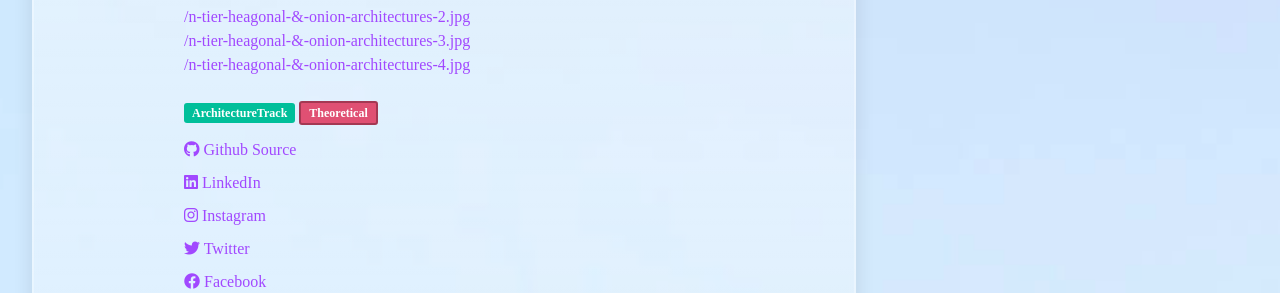
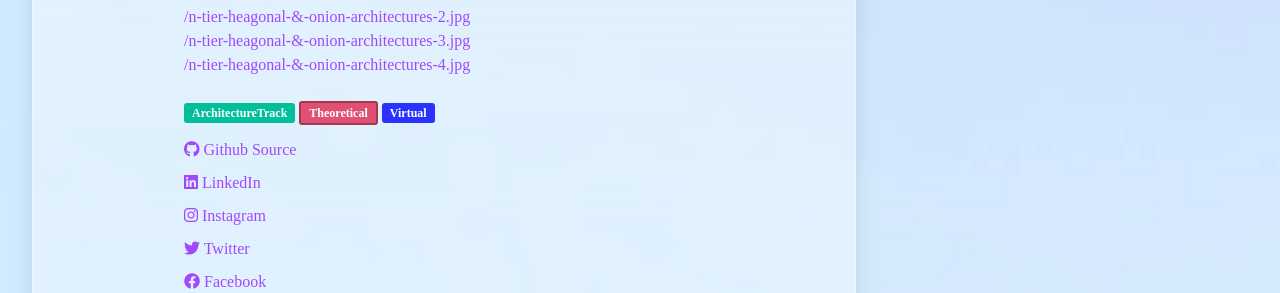
Before and after one commit to itenium-be/Competence-Center, a Jekyll site: the page built from pages/events.html, in a window 1280 px wide and 900 px high, scrolled down 2858 px. Shown: the part 154-447 px from the top of the window. Built offline with Jekyll 4.4.1, drawn with Linux system fonts in a browser that asks for light colours; some web fonts are replaced; some of the changed text lies outside the part shown.

Commit message:
event details: add virtual / on-site badge

```diff
--- a/_includes/events/event-details.html
+++ b/_includes/events/event-details.html
@@ -43,6 +43,7 @@
       {% if event.level and event.level != "Introduction" %}
          <span class="badge badge-level {{ event.level }}">{{ event.level }}</span>
       {% endif %}
+      <span class="badge badge-type {{ event.type | first }}">{{ event.type | first }}</span>
    </p>
    {% endif %}
 
```
